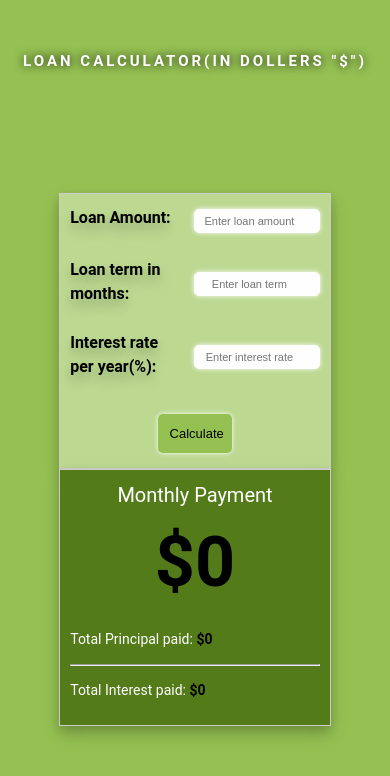
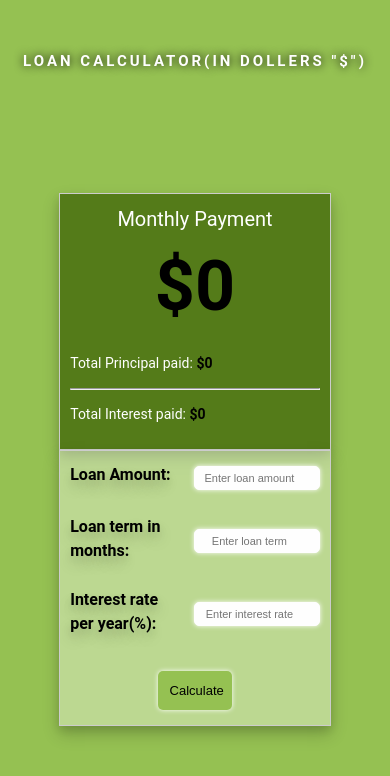
Before and after one commit to ashwin-30/loan-calculator, a plain HTML site: page index.html in a window 390 px wide. Drawn offline with Linux system fonts and the light colour scheme.

Commit message:
added oder to container in small screen

```diff
--- a/style.css
+++ b/style.css
@@ -135,7 +135,7 @@ input[type="submit"]:hover {
     text-align: center;
 }
 
-@media (max-width: 600px) {
+@media (max-width: 800px) {
     h2 {
         padding-top: 20px;
         margin-top: 30px;
@@ -167,4 +167,12 @@ input[type="submit"]:hover {
     {
         flex-direction: column;
     }
+    form
+    {
+        order: 2;
+    }
+    #result
+    {
+        order: 1;
+    }
 }
```
